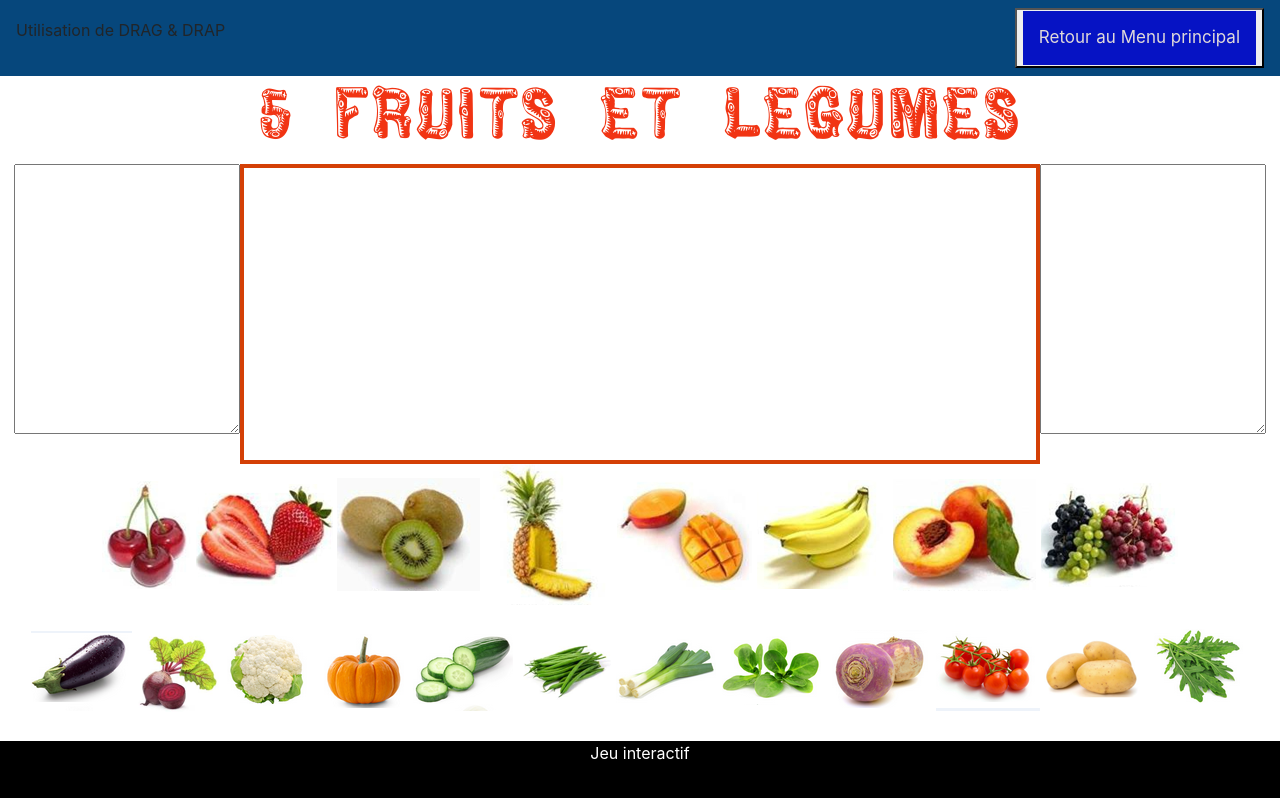
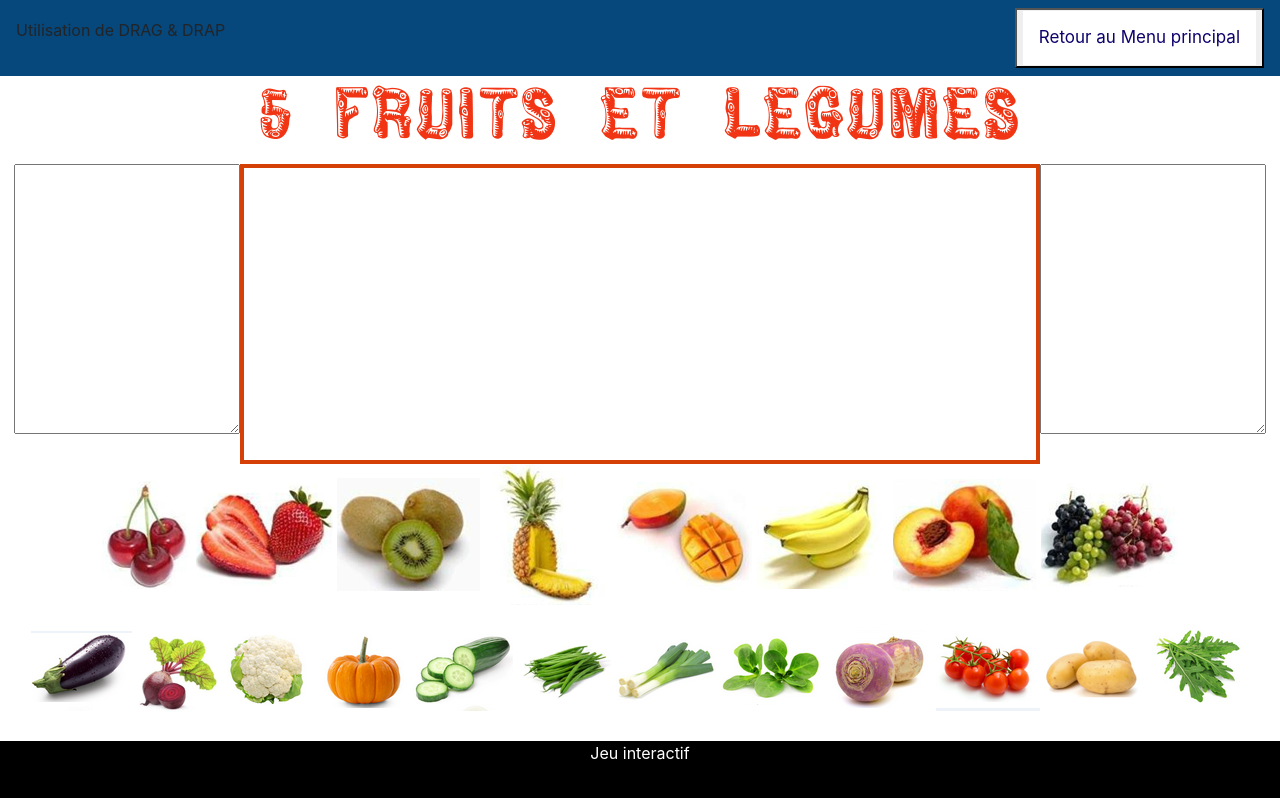
Before and after one commit to a2rodriguez/jeux, a plain HTML site: page accueil.html in a window 1280 px wide. In both pictures the pointer is over the link "Retour au Menu principal". Drawn offline with nearby package versions, Linux system fonts and the light colour scheme.

Commit message:
accueil - couleur de bouton

```diff
--- a/accueil.html
+++ b/accueil.html
@@ -51,7 +51,7 @@
         .navbar a {
             float: left;
             display: block;
-            color: #f2f2f2;
+            color: white;
             text-align: center;
             padding: 14px 16px;
             text-decoration: none;
@@ -59,8 +59,8 @@
         }
 
         .navbar a:hover {
-            background: rgb(6, 19, 196);
-            color: rgb(223, 217, 217);
+            background: white;
+            color: rgb(14, 3, 109);
         }
 
         .titre {
```
